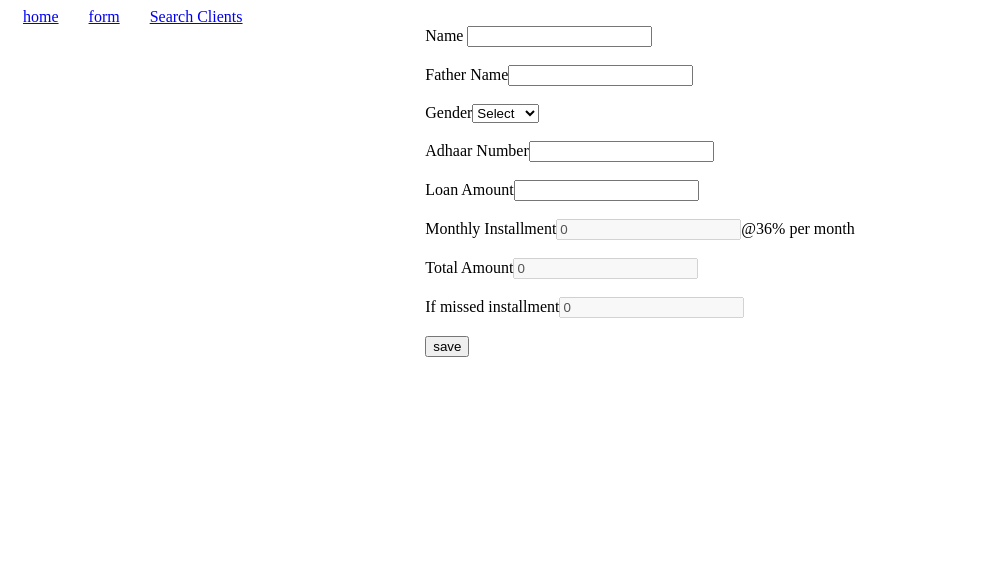
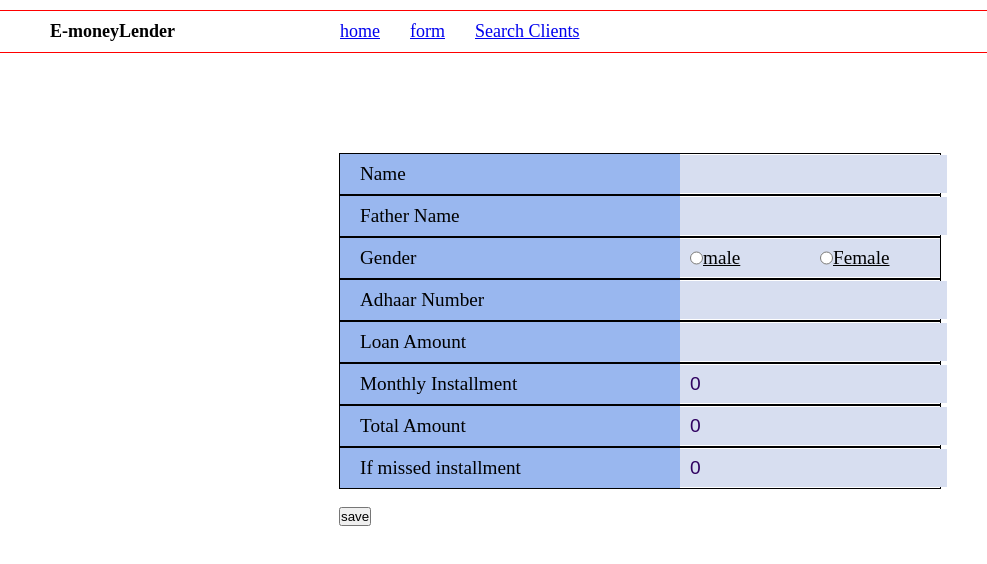
Before and after one commit to sushantsharma08/E-MoneyLender, a React (Vite) app in the folder Client/E-moneylender/: page /form in a window 1280 px wide. Shown: the top 564 px of the page, without its empty margins (0-987 px from the left). Built offline with nearby package versions, Linux system fonts and the light colour scheme.

Commit message:
update ui

```diff
--- a/Client/E-moneylender/src/App.css
+++ b/Client/E-moneylender/src/App.css
@@ -1,3 +1,61 @@
+*{
+    margin: 0;padding: 0;
+}
+.App{
+    display: flex;
+    flex-direction: column;
+    align-items: center;
+    width: 100vw;
+    height: 100vh;
+}
+.navbar{
+    margin-top: 10px;
+    padding: 10px;
+    border: 1px solid red;
+    width: inherit;
+    margin-bottom: 100px;
+    font-size: large;
+}
+.Form__row{
+    display: flex;
+    border: 1px solid black;
+    height: 40px;
+    align-items: center;
+    justify-content: space-around;
+    width: 600px;
+}
+.Form__row .label{
+    /* width: 170px; */
+    display: flex;
+    align-items: center;
+    text-align: left;
+    padding-left: 20px;
+    width:inherit;
+    height: inherit;
+    background-color: rgb(153, 183, 239);
+    font-size: larger;
+}
+.inputField{
+    display: flex;
+    width: 260px;
+    justify-content: space-evenly;
+}
+input[type=text],input[type=number],.gender{
+    padding-inline: 10px;
+    height: 38px;
+    width: inherit;
+    border: none;
+    outline: none;
+    color: rgb(48, 2, 97);
+    font-size: larger;
+    background-color: rgb(215, 222, 240);
+}
+.gender{
+    display: flex;
+    align-items: center;
+    text-decoration: underline;
+    color: black;
+}
 .li{
     margin-inline: 15px;
 }
@@ -12,7 +70,7 @@
 .userdatadiv{
     display: flex;
     flex-direction: column;
-    margin-top: 100px;
+    /* margin-top: 100px; */
 }
 .userDetailsHeader{
     border: 2px solid black;
@@ -28,20 +86,16 @@
 }
 .popup_forClientDetails{
     border: 1px solid red;
-    height: 100vh;
-    min-width: 80vw ;
+    height: 90vh;
+    width: 90vw;
     position:sticky;
-    bottom: 0%;
-    left: 10%;
-    background-color:rgb(248, 231, 207);
+    bottom: 5%;
+    left: 5%;
+    background:linear-gradient(40deg, rgb(248, 231, 207),rgb(210, 166, 166),rgb(180, 180, 241));
     display: flex;
     justify-content: center;
     text-align: center;
-}
-td{
-    min-width: 80px;
-    text-align: left;
-    margin-inline: 30px;
+    /* backdrop-filter:blur(10px); */
 }
 .userDetailsHeader td {
     text-align: center;
@@ -79,9 +133,20 @@ td{
     flex-direction: column;
     background-color: rgb(212, 231, 231);
 }
+.personal2{
+    display: flex;
+    flex-direction: column;
+}
 .name{
     font-weight: 600;
 }
 .phone{
     align-self: center;
 }
+.id{
+    display: flex;
+    align-self: flex-end;
+    justify-content: center;
+    align-items: center;
+    /* background-color: rgb(181, 158, 216); */
+}
--- a/Client/E-moneylender/src/App.jsx
+++ b/Client/E-moneylender/src/App.jsx
@@ -18,7 +18,9 @@ function App() {
       {/* <Form/> */}
       <Router>
         <QueryClientProvider client={queryClient}>
+          <div className="navbar">
             <Navbar />
+          </div>
           <Routes>
             <Route path='/form' element={<Form />} />
             <Route path='/search' element={<SearchClients />} />
--- a/Client/E-moneylender/src/Components/Navbar.jsx
+++ b/Client/E-moneylender/src/Components/Navbar.jsx
@@ -3,8 +3,9 @@ import{Link} from 'react-router-dom'
 
 const Navbar = () => {
   return (
-    <div>
-    <nav>
+    <div style={{display:"flex"}}>
+    <h4 style={{marginLeft:"50px"}}>E-moneyLender</h4>
+    <nav style={{marginLeft:"150px"}}>
     <Link className='li' to="/" >home</Link>
     <Link className='li' to="/form" >form</Link>
     <Link className='li' to="/search" >Search Clients</Link>
--- a/Client/E-moneylender/src/page/Form.jsx
+++ b/Client/E-moneylender/src/page/Form.jsx
@@ -10,36 +10,36 @@ const Form = () => {
     const [loanAmount, setLoanAmount] = useState(0);
     const [monthlyInstalment, setMonthlyInstalment] = useState(0);
     const [missedInstalment, setMissedInstalment] = useState(0);
-    const [totalAmount,setTotalAmount] = useState(0);
+    const [totalAmount, setTotalAmount] = useState(0);
 
 
     const setValues = (amount) => {
-        let P =Number(amount.target.value) ;
-        let R = 36 ;
-        let T=1;
-        const interest = Math.ceil(P*R*T/100);
-        let emi = Math.ceil((P+interest)/12);
+        let P = Number(amount.target.value);
+        let R = 36;
+        let T = 1;
+        const interest = Math.ceil(P * R * T / 100);
+        let emi = Math.ceil((P + interest) / 12);
         setLoanAmount(P);
         setMonthlyInstalment(emi);
-        setTotalAmount(P+interest);
-        setMissedInstalment(((10/100)*emi)+emi)
-        console.log(P,emi,interest,totalAmount,missedInstalment);
+        setTotalAmount(P + interest);
+        setMissedInstalment(((10 / 100) * emi) + emi)
+        console.log(P, emi, interest, totalAmount, missedInstalment);
     }
 
     const onSubmit = async (event) => {
         event.preventDefault();
         try {
-            const url="https://e-money-lender-back.vercel.app/client/add_client"
+            const url = "https://e-money-lender-back.vercel.app/client/add_client"
             // const url="http://localhost:3001/client/add_client"
             const response = await axios.post(url, {
                 name,
                 fathername,
-                gender:gender,
-                adhaar:adhaar,
-                loanamount:loanAmount,
-                Instalment:monthlyInstalment,
-                InstalmentsDone:0,
-                remainingamount:totalAmount,
+                gender: gender,
+                adhaar: adhaar,
+                loanamount: loanAmount,
+                Instalment: monthlyInstalment,
+                InstalmentsDone: 0,
+                remainingamount: totalAmount,
                 totalAmount
             });
         } catch (error) {
@@ -51,62 +51,86 @@ const Form = () => {
         <div className='form'>
             <form action='/add_client' method="post" encType='multipart/form-data'>
 
-                <div>
-                <label htmlFor="name">Name</label> <input id='name' type="text" onChange={(e) => { setName(e.target.value.toLowerCase().trim()) }} />
+                <div className="Form__row">
+                    <label className='label' htmlFor="name">Name</label>
+                    <div className='inputField'>
+                        <input id='name' type="text" onChange={(e) => { setName(e.target.value.toLowerCase().trim()) }} />
+                    </div>
                 </div>
 
-                <br />
 
-                <div>
-                <label htmlFor="fathername">Father Name</label>
-                <input id='fathername' type="text" onChange={(e) => {setFathersname(e.target.value.toLowerCase())}} />
+                <div className="Form__row">
+                    <label className='label' htmlFor="fathername">Father Name</label>
+                    <div className='inputField'>
+                        <input id='fathername' type="text" onChange={(e) => { setFathersname(e.target.value.toLowerCase()) }} />
+                    </div>
                 </div>
 
-                <br />
 
-                <div>
-                <label htmlFor="gender">Gender</label>
-                <select name="gender" id="gender" onClick={(e) => { setGender(e.target.value) }}>
+                <div className="Form__row">
+                    <label className='label' htmlFor="gender">Gender</label>
+                    <div className='inputField'>
+                        <span className="gender" >
+                            <input
+                            onClick={(e) => { setGender(e.target.value) }}
+                            style={{ height: "20px" }}
+                            type="radio" name="gender" value="male" id="Gender_male" />
+                            <label htmlFor="Gender_male">male</label>
+                        </span>
+                        <span className="gender">
+                            <input
+                            onClick={(e) => { setGender(e.target.value) }}
+                            style={{ height: "20px" }}
+                            type="radio" name="gender" id="Gender_female" value="female" />
+                            <label htmlFor="Gender_female">Female</label>
+                        </span>
+                    </div>
+                    {/* <select name="gender" id="gender" onClick={(e) => { setGender(e.target.value) }}>
                     <option value="" selected disabled>Select</option>
                     <option value="male">Male</option>
                     <option value="female">Female</option>
-                </select>
+                </select> */}
                 </div>
 
-                <br />
 
-                <div>
-                <label htmlFor="adhaar">Adhaar Number</label>
-                <input type="number" name="AdhaarNumber" id="adhaar" onChange={(e) => { setAdhaar(e.target.value) }} />
+                <div className="Form__row">
+                    <label className='label' htmlFor="adhaar">Adhaar Number</label>
+                    <div className='inputField'>
+                        <input type="number" name="AdhaarNumber" id="adhaar" onChange={(e) => { setAdhaar(e.target.value) }} />
+                    </div>
                 </div>
 
-                <br />
 
-                <div>
-                <label htmlFor="Amount">Loan Amount</label>
-                <input type="number" name="loanamount" id="Amount" onChange={(e) => { setValues(e) }} />
+                <div className="Form__row">
+                    <label className='label' htmlFor="Amount">Loan Amount</label>
+                    <div className='inputField'>
+                        <input type="number" name="loanamount" id="Amount" onChange={(e) => { setValues(e) }} />
+                    </div>
                 </div>
 
-                <br />
 
-                <div>
-                <label htmlFor="monthlyinstalment">Monthly Installment</label>
-                <input type="number" disabled name="loanamount" id="Amountmonthlyinstalment" value={monthlyInstalment} />
-                @36% per month
+                <div className="Form__row">
+                    <label className='label' htmlFor="monthlyinstalment">Monthly Installment</label>
+                    <div className='inputField'>
+                        <input type="number" disabled name="loanamount" id="monthlyinstalment" value={monthlyInstalment} />
+                    </div>
+
+                    {/* @36% per month */}
                 </div>
 
-                <br />
-
-                <div>
-                <label htmlFor="Amount">Total Amount</label>
-                <input type="number" disabled name="totalamount" id="totalAmount" value={totalAmount} />
+                <div className="Form__row">
+                    <label className='label' htmlFor="totalAmount">Total Amount</label>
+                    <div className='inputField'>
+                        <input type="number" disabled name="totalamount" id="totalAmount" value={totalAmount} />
+                    </div>
                 </div>
 
-                <br />
 
-                <div>
-                <label htmlFor="missedamount">If missed installment</label>
-                <input type="number" disabled name="missed" id="missedamount" value={missedInstalment} />
+                <div className="Form__row">
+                    <label className='label'htmlFor="missedamount">If missed installment</label>
+                    <div className='inputField'>
+                        <input type="number" disabled name="missed" id="missedamount" value={missedInstalment} />
+                    </div>
                 </div>
 
                 <br />
--- a/Client/E-moneylender/src/page/Popup.jsx
+++ b/Client/E-moneylender/src/page/Popup.jsx
@@ -72,47 +72,47 @@ const Popup = (props = { show: Boolean, clientName: String }) => {
             style={{ display: modalStatus ? "block" : "none" }}>
             <button style={{ position: "absolute", right: "5px", top: "5px" }} onClick={(e) => closeModal(e)} >close</button>
             <div className="table">
-                <h1>Client Details</h1>
-                <table style={{ backgroundColor: "rgba(0, 0, 0, 0.300)", padding: "5px" }}>
-                    <tbody style={{ backgroundColor: "rgba(217, 217, 217, 0.314)", color: "" }}>
-                        <tr className='popup_data'>
-                            <td>Name</td>
-                            <td>{Data?.name}</td>
+                <h1 style={{marginTop:"50px",color:"ghostwhite"}}>Client Details</h1>
+                <table className='popup_table'>
+                    <tbody>
+                        <tr>
+                            <td className="popup__tabledata">Name</td>
+                            <td className="popup__tabledata">{Data?.name}</td>
                         </tr>
 
-                        <tr className='popup_data'>
-                            <td>Father's Name :</td>
-                            <td>{Data?.fathername}</td>
+                        <tr>
+                            <td className="popup__tabledata">Father's Name :</td>
+                            <td className="popup__tabledata">{Data?.fathername}</td>
                         </tr>
 
-                        <tr className='popup_data'>
-                            <td>Adhaar No. :</td>
-                            <td>{Data?.adhaar}</td>
+                        <tr>
+                            <td className="popup__tabledata">Adhaar No. :</td>
+                            <td className="popup__tabledata">{Data?.adhaar}</td>
                         </tr>
 
-                        <tr className='popup_data'>
-                            <td>Loan Amount :</td>
-                            <td>{Data?.loanamount}</td>
+                        <tr>
+                            <td className="popup__tabledata">Loan Amount :</td>
+                            <td className="popup__tabledata">{Data?.loanamount}</td>
                         </tr>
 
-                        <tr className='popup_data'>
-                            <td>Total Amount :</td>
-                            <td>{Data?.totalAmount}</td>
+                        <tr>
+                            <td className="popup__tabledata">Total Amount :</td>
+                            <td className="popup__tabledata">{Data?.totalAmount}</td>
                         </tr>
 
-                        <tr className='popup_data'>
-                            <td>Monthly Instalment :</td>
-                            <td>{Data?.Instalment}</td>
+                        <tr>
+                            <td className="popup__tabledata">Monthly Instalment :</td>
+                            <td className="popup__tabledata">{Data?.Instalment}</td>
                         </tr>
 
-                        <tr className='popup_data'>
-                            <td>Instalments Done :</td>
-                            <td>{Data?.InstalmentsDone}</td>
+                        <tr>
+                            <td className="popup__tabledata">Instalments Done :</td>
+                            <td className="popup__tabledata">{Data?.InstalmentsDone}</td>
                         </tr>
 
-                        <tr className='popup_data' style={{ backgroundColor: Data?.remainingamount <= 0 ? "red" : "" }}>
-                            <td>Remaining Amount :</td>
-                            <td>{Data?.remainingamount}</td>
+                        <tr style={{ backgroundColor: Data?.remainingamount <= 0 ? "red" : "" }}>
+                            <td className="popup__tabledata">Remaining Amount :</td>
+                            <td className="popup__tabledata">{Data?.remainingamount}</td>
                         </tr>
 
                     </tbody>
```
Also changed, not shown: Client/E-moneylender/src/page/Popup.css (+18 -3 lines), Client/E-moneylender/src/page/SearchClients.jsx (+24 -15 lines), Client/E-moneylender/public/images/id.png (added), Client/E-moneylender/public/images/phone.png (added). Lines whose indentation alone changed are shown as unchanged.
